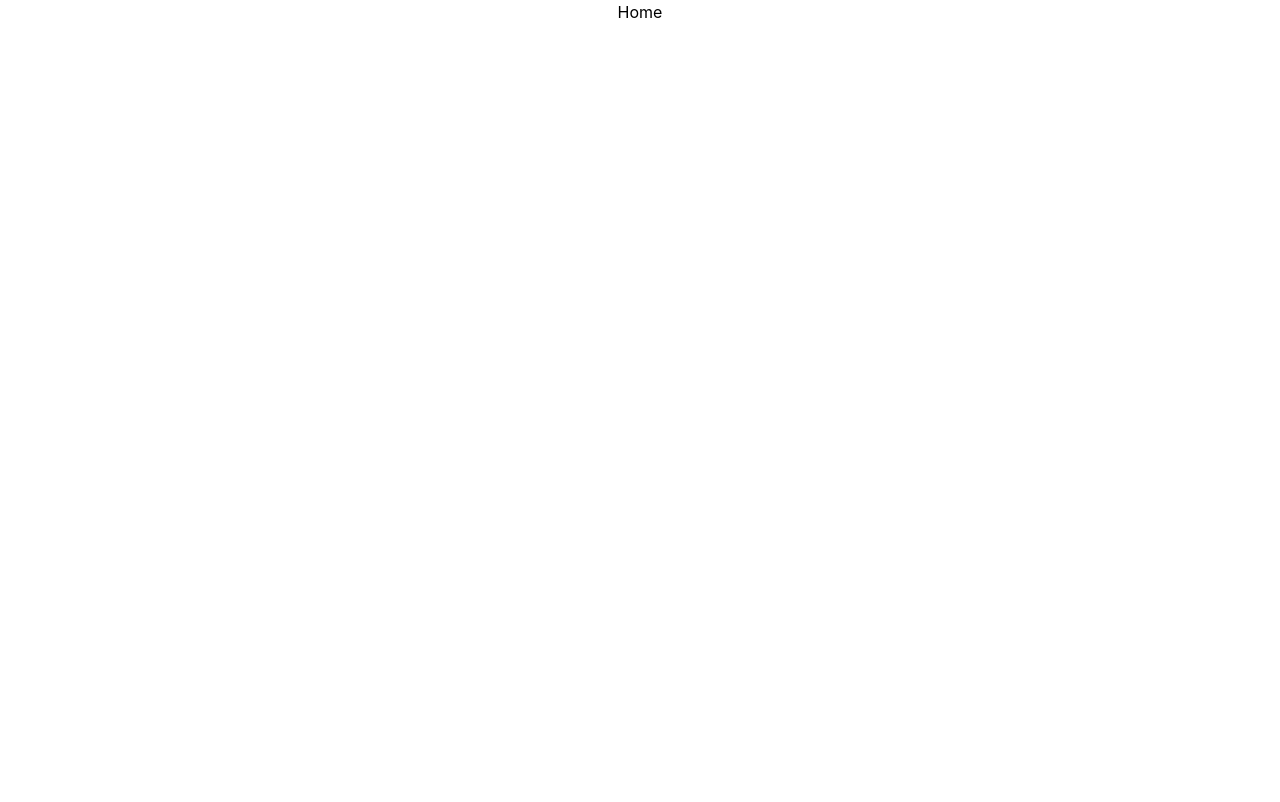
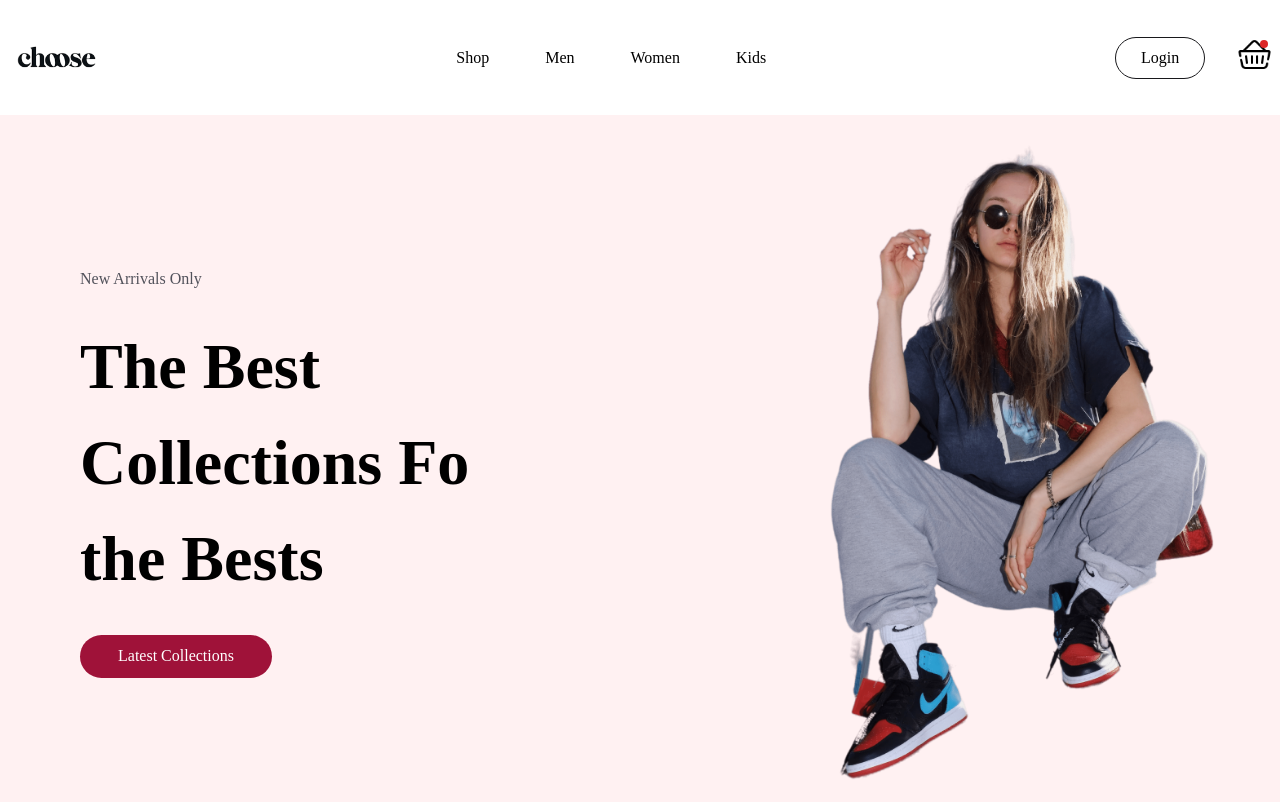
Before and after one commit to sepehrbeyranvand/shopping-website, a React (Create React App) app: page / in a window 1280 px wide. Built offline with nearby package versions, Linux system fonts and the light colour scheme.

Commit message:
add navbar

```diff
--- a/package.json
+++ b/package.json
@@ -6,6 +6,7 @@
     "@testing-library/jest-dom": "^5.17.0",
     "@testing-library/react": "^13.4.0",
     "@testing-library/user-event": "^13.5.0",
+    "font-awesome": "^4.7.0",
     "react": "^18.3.1",
     "react-dom": "^18.3.1",
     "react-router-dom": "^6.25.1",
--- a/src/components/Home.jsx
+++ b/src/components/Home.jsx
@@ -1,7 +1,28 @@
-export default function Home(){
-    return(
+import headerImg from "../Assets/hero_image.png";
+export default function Home() {
+  return (
+    <div>
+      <header className="min-h-[48vw] bg-rose-50 w-full flex justify-between">
+        <div className="basis-1/2 flex flex-col justify-center items-start ms-20">
+          <p className="text-zinc-600 mt-7">New Arrivals Only</p>
+          <h1 className="text-[4rem] w-[70%] font-bold mt-7">
+            The Best Collections Fo the Bests
+          </h1>
+
+          <button className="w-[30%] rounded-full p-[.6rem] text-white bg-rose-800 mt-7">
+            Latest Collections
+          </button>
+        </div>
         <div>
-            <h1 className="text-center">Home</h1>
+          <img
+            width={500}
+            height={500}
+            className="basis-1/2"
+            src={headerImg}
+            alt="Hero"
+          />
         </div>
-    )
+      </header>
+    </div>
+  );
 }
--- a/src/components/Navbar.jsx
+++ b/src/components/Navbar.jsx
@@ -1,22 +1,79 @@
-import { BrowserRouter as Router, Route, NavLink, Routes } from 'react-router-dom'
+import {
+  BrowserRouter as Router,
+  Route,
+  NavLink,
+  Routes,
+  Link,
+} from "react-router-dom";
+import "font-awesome/css/font-awesome.min.css";
+import ShoppingBasket from "../Assets/shoppingbasket.png";
+
 import Logo from "../Assets/firstLogo.png";
-import Home from './Home'
-import Shop from './Shop'
-import Men from './Men'
-import Women from './Women'
-import Kids from './Kids';
+import Home from "./Home";
+import Shop from "./Shop";
+import Men from "./Men";
+import Women from "./Women";
+import Kids from "./Kids";
 export default function Navbar() {
   return (
     <div>
-        <Router>
-            <Routes>
-                <Route path='/' element={<Home/>}/>
-                <Route path='/shop' element={<Shop/>}/>
-                <Route path='/men' element={<Men/>}/>
-                <Route path='/women' element={<Women/>}/>
-                <Route path='/kids' element={<Kids/>}/>
-            </Routes>
-        </Router>
+      <Router>
+        <nav className="flex justify-between items-center">
+          <div>
+            <Link to="/">
+              <img width={115} height={115} src={Logo} alt="Logo" />
+            </Link>
+          </div>
+          <div className="flex gap-10 justify-center items-center">
+            <NavLink
+              className="p-2 hover:text-rose-600 transition-all .4s ease-in-out duration-200"
+              to="/shop"
+            >
+              Shop
+            </NavLink>
+            <NavLink
+              className="p-2 hover:text-rose-600 transition-all .4s ease-in-out duration-200"
+              to="/men"
+            >
+              Men
+            </NavLink>
+            <NavLink
+              className="p-2 hover:text-rose-600 transition-all .4s ease-in-out duration-200"
+              to="/women"
+            >
+              Women
+            </NavLink>
+            <NavLink
+              className="p-2 hover:text-rose-600 transition-all .4s ease-in-out duration-200"
+              to="/kids"
+            >
+              Kids
+            </NavLink>
+          </div>
+          <div className="flex item-center justify-center p-2">
+            <button className="me-8 hover:bg-rose-50 hover:border-white transition-all .4s ease-in-out duration-200 p-2 w-[7vw] border border-1 border-zinc-900 rounded-3xl">
+              Login
+            </button>
+            <div>
+              <img
+                width={35}
+                className="object-contain bg-cover relative"
+                height={30}
+                src={ShoppingBasket}
+                alt="Cart"
+              />
+              <span className="bg-red-600 rounded-full size-2 text-center text-white absolute right-3 top-10"></span>
+            </div>
+          </div>
+        </nav>
+        <Routes>
+          <Route path="/" element={<Home />} />
+          <Route path="/shop" element={<Shop />} />
+          <Route path="/men" element={<Men />} />
+          <Route path="/women" element={<Women />} />
+          <Route path="/kids" element={<Kids />} />
+        </Routes>
+      </Router>
     </div>
   );
 }
--- a/src/index.css
+++ b/src/index.css
@@ -1,11 +1,10 @@
 @tailwind base;
 @tailwind components;
 @tailwind utilities;
+@import url('https://fonts.googleapis.com/css2?family=Montserrat:ital,wght@0,100..900;1,100..900&display=swap');
 body {
   margin: 0;
-  font-family: -apple-system, BlinkMacSystemFont, 'Segoe UI', 'Roboto', 'Oxygen',
-    'Ubuntu', 'Cantarell', 'Fira Sans', 'Droid Sans', 'Helvetica Neue',
-    sans-serif;
+  font-family: 'Montserrat';
   -webkit-font-smoothing: antialiased;
   -moz-osx-font-smoothing: grayscale;
 }
```
Also changed, not shown: src/Assets/shoppingbasket.png (added), 1 other file (tests, documents, lock files or other folders).
